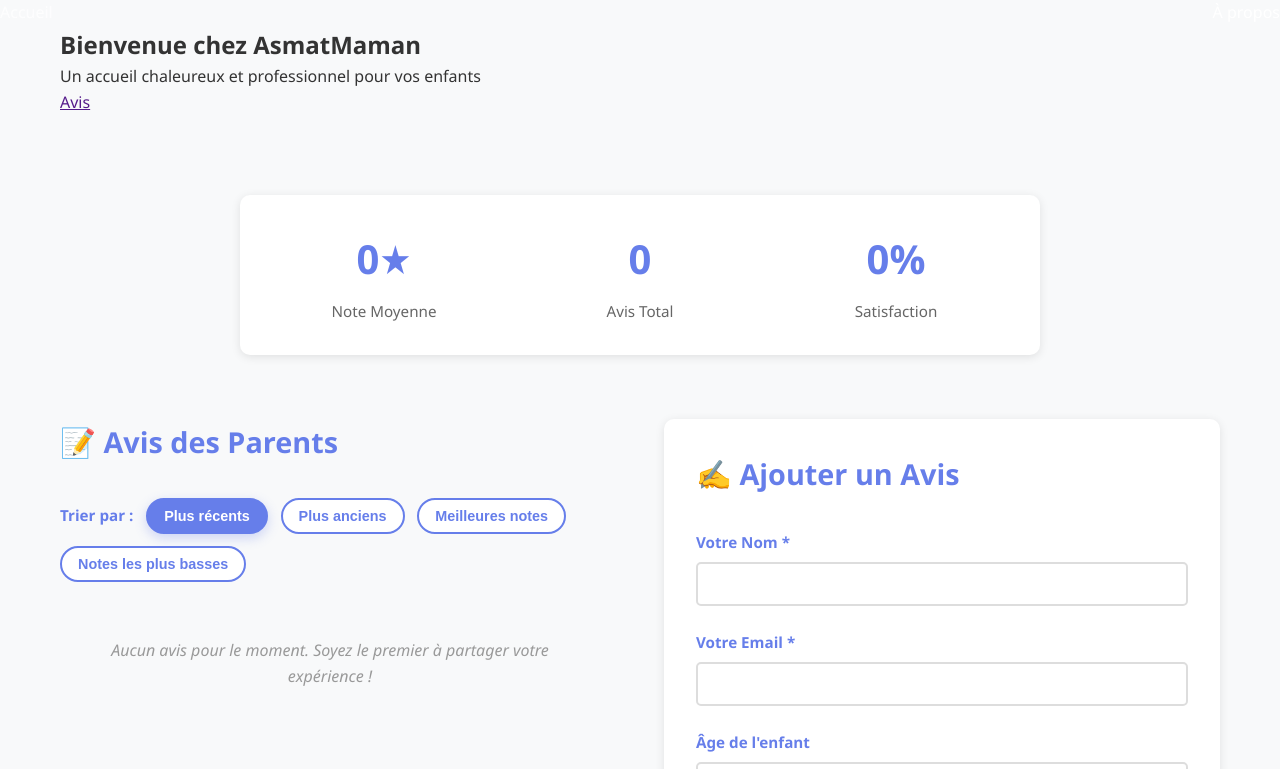
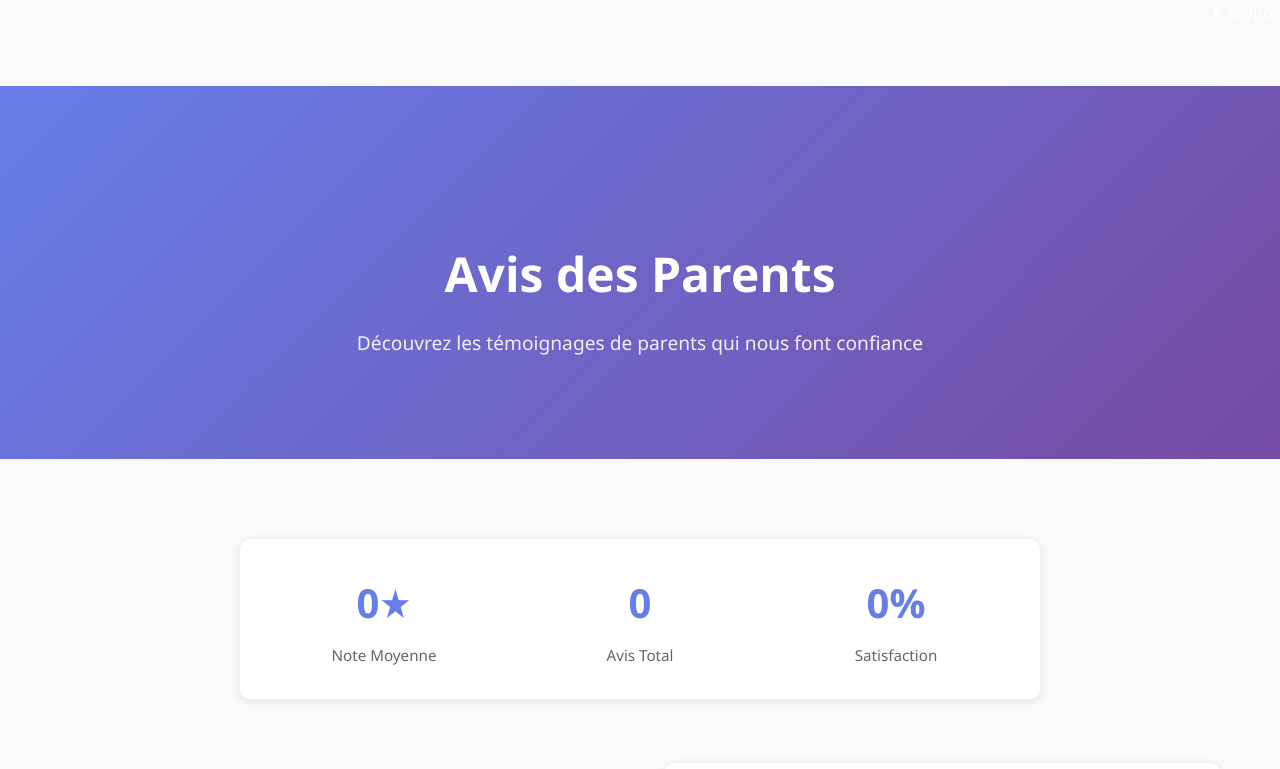
Before and after one commit to anesghazidev/AsmatNextApp, a Next.js app: page /avis in a window 1280 px wide. Shown: the top 769 px of the page. Built offline with nearby package versions, Linux system fonts and the light colour scheme; no server answers; the database is empty.

Commit message:
last commit - hero correction

```diff
--- a/src/app/avis/page.js
+++ b/src/app/avis/page.js
@@ -1,5 +1,4 @@
 // DB helper will be imported dynamically inside the component
-import Hero from "@/components/hero";
 import Nav from "@/components/nav";
 import "@/avis.style.css";
 
@@ -37,7 +36,12 @@ export default async function Avis() {
   return (
     <div className="page">
         <Nav />
-        <Hero href_button1={<a href="">Avis</a>}/>
+        <section className="page-header">
+        <div className="container">
+            <h1>Avis des Parents</h1>
+            <p>Découvrez les témoignages de parents qui nous font confiance</p>
+        </div>
+    </section>
         <main>
       <div className="container">
         <div className="stats">
```
